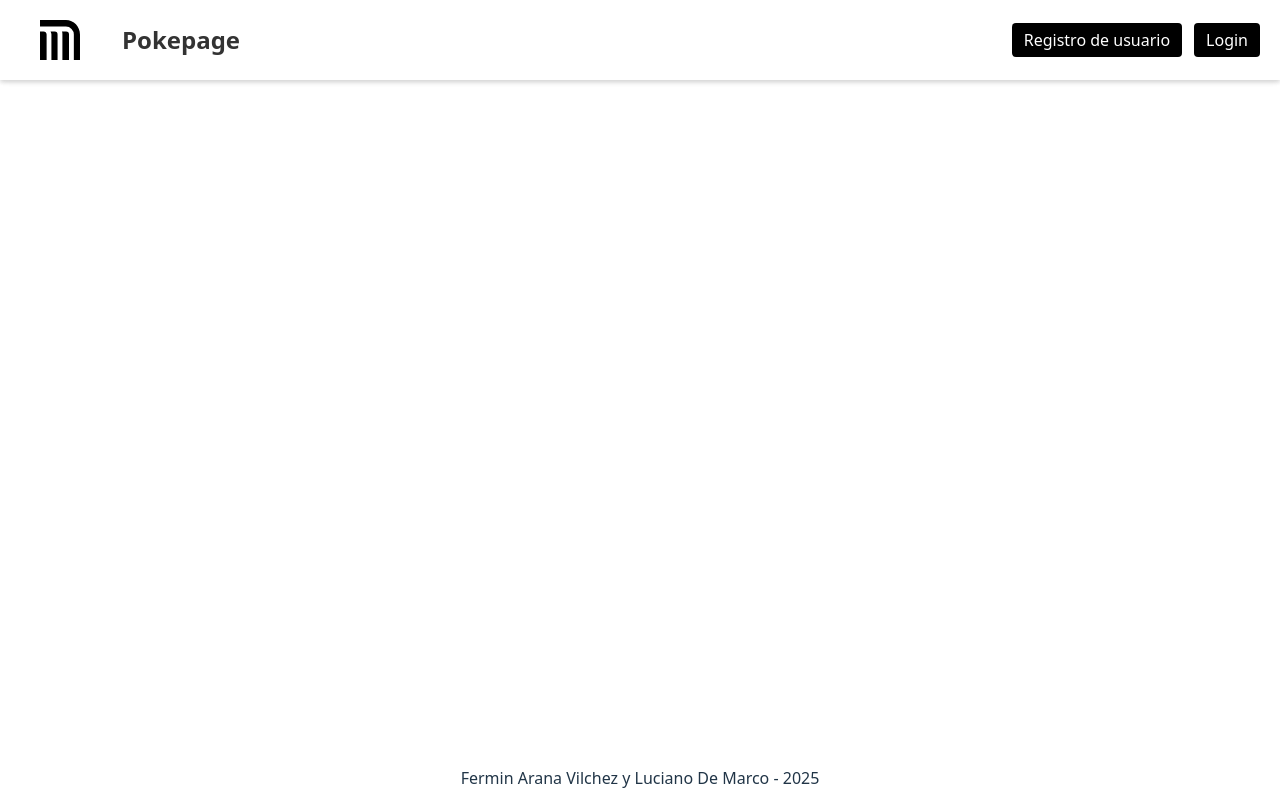
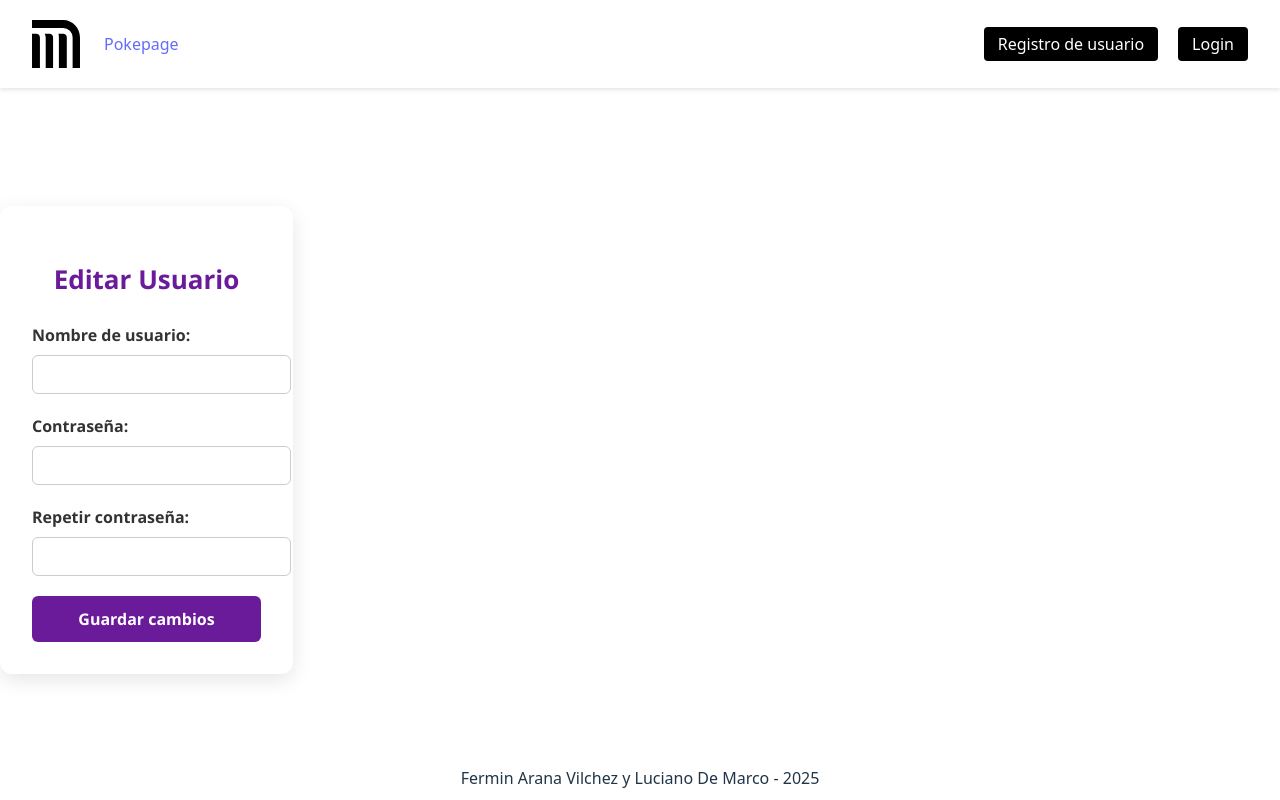
Before and after one commit to Fermin-Arana/proyectoPHP, a React (Vite) app in the folder mi-proyecto/: page /editar-usuario in a window 1280 px wide. Built offline with nearby package versions, Linux system fonts and the light colour scheme.

Commit message:
agregue el editar usuario y quedo facherisimo

```diff
--- a/mi-proyecto/src/App.css
+++ b/mi-proyecto/src/App.css
@@ -41,26 +41,11 @@
   color: #888;
 }
 
-.top-bar {
-  display: flex;
-  align-items: center;
-  padding: 10px 20px;
-  position: fixed;
-  top: 0;
-  left: 0;
-  right: 0;
-  background-color: white;
-  z-index: 1000;
+body {
+  margin: 0;
+  padding: 0;
 }
 
-.navbar {
-  display: flex;
-  gap: 20px;
+main {
+  margin-top: 80px;
 }
-
-.header {
-  display: flex;
-  align-items: center;
-  gap: 10px;
-  margin-left: auto; /* Esto empuja header a la derecha */
-}
--- a/mi-proyecto/src/App.jsx
+++ b/mi-proyecto/src/App.jsx
@@ -9,6 +9,8 @@ import { AuthProvider } from "./components/context/AuthContext.jsx";
 import Register from "./components/auth/Register.jsx";
 import Login from "./components/auth/Login.jsx";
 import Logout from "./components/auth/Logout.jsx";
+import EditUser from './components/auth/EditUser.jsx';
+
 
 export default function App() {
   return (
@@ -22,6 +24,7 @@ export default function App() {
           <Route path="/test-backend" element={<TestConnection />} />
           <Route path="/register" element={<Register />} />
           <Route path="/login" element={<Login />} />
+          <Route path="/editar-usuario" element={<EditUser />} />
           <Route path="/logout" element={<Logout />} />
         </Routes>
         <FooterComponent />
--- /dev/null
+++ b/mi-proyecto/src/assets/styles/EditUser.css
@@ -0,0 +1,80 @@
+.editar-usuario {
+  max-width: 450px;
+  margin: 120px auto 40px;
+  padding: 32px;
+  background-color: #fff;
+  border-radius: 12px;
+  box-shadow: 0 6px 20px rgba(0, 0, 0, 0.1);
+  font-family: 'Segoe UI', sans-serif;
+}
+
+.editar-usuario h2 {
+  text-align: center;
+  margin-bottom: 24px;
+  font-size: 26px;
+  color: #6a1b9a;
+}
+
+.editar-usuario form > div {
+  margin-bottom: 20px;
+}
+
+.editar-usuario label {
+  display: block;
+  font-weight: 600;
+  margin-bottom: 8px;
+  color: #333;
+}
+
+.editar-usuario input {
+  width: 100%;
+  padding: 10px 14px;
+  border: 1px solid #ccc;
+  border-radius: 6px;
+  font-size: 15px;
+  transition: border-color 0.3s ease, box-shadow 0.3s ease;
+}
+
+.editar-usuario input:focus {
+  border-color: #8e24aa;
+  box-shadow: 0 0 6px #ba68c8;
+  outline: none;
+}
+
+.editar-usuario button {
+  width: 100%;
+  padding: 12px;
+  background-color: #6a1b9a;
+  color: white;
+  border: none;
+  border-radius: 6px;
+  font-weight: 600;
+  font-size: 16px;
+  cursor: pointer;
+  transition: background 0.3s ease, transform 0.2s ease;
+}
+
+.editar-usuario button:hover {
+  background-color: #8e24aa;
+  transform: scale(1.02);
+}
+
+.errores {
+  margin-top: 16px;
+  background-color: #ffe6e6;
+  padding: 12px;
+  border: 1px solid #f44336;
+  border-radius: 6px;
+  color: #c62828;
+}
+
+.mensaje-exito {
+  margin-top: 16px;
+  background-color: #e8f5e9;
+  padding: 12px;
+  border: 1px solid #66bb6a;
+  border-radius: 6px;
+  color: #2e7d32;
+  text-align: center;
+  font-weight: 500;
+}
--- a/mi-proyecto/src/assets/styles/HeaderComponent.css
+++ b/mi-proyecto/src/assets/styles/HeaderComponent.css
@@ -1,25 +1,57 @@
+/* Header blanco con logo y botones */
 .header {
-  position:fixed;
-  display:flex;
-  align-items:center;
-  top:0;
-  gap:10px;
-  left:0;
-  padding:15px 20px;
-  width:100%;
-  background-color: white;
-  box-shadow: 0 2px 5px rgba(0, 0, 0, 0.1);
-  height: 20px;
+  position: fixed;
+  top: 0;
+  left: 0;
+  right: 0;
+  z-index: 1000;
+  display: flex;
+  justify-content: space-between;
+  align-items: center;
+  background: #fff;
+  padding: 20px 32px;      /* más espacio vertical y horizontal */
+  min-height: 80px;
+  box-sizing: border-box;
+  box-shadow: 0 2px 4px rgba(0, 0, 0, 0.1);
 }
 
-.logo{
-  margin-right: 10px;
-  width:40px;
-  height:40px;
-  padding: 15px 20px;
+.logo {
+  height: 48px;
+  margin-right: 12px;
 }
 
-.title{
-    color:blueviolet;
-    white-space: nowrap;
+.logo-container {
+  display: flex;
+  align-items: center;
+  gap: 12px;
 }
+
+.logo-text {
+  font-size: 24px;        /* tamaño de fuente más grande */
+  font-weight: bold;      /* texto en negrita */
+  color: #333;            /* color oscuro para contraste */
+}
+
+.header__buttons,
+.header__user-buttons {
+  display: flex;
+  align-items: center;
+  gap: 20px;
+}
+
+.header__user-buttons button,
+.header__buttons button {
+  background: #000000;
+  color: white;
+  border: none;
+  padding: 6px 14px;
+  border-radius: 4px;
+  cursor: pointer;
+  transition: background-color 0.3s ease, transform 0.2s ease;
+}
+
+.header__user-buttons button:hover,
+.header__buttons button:hover {
+  background: #8e24aa;
+  transform: scale(1.05); /* un pequeño zoom al pasar el mouse */
+}
--- a/mi-proyecto/src/assets/styles/NavBarComponent.css
+++ b/mi-proyecto/src/assets/styles/NavBarComponent.css
@@ -1,39 +1,3 @@
-/* Header blanco con logo y botones */
-.header {
-  display: flex;
-  justify-content: space-between;
-  align-items: center;
-  background: #fff;
-  padding: 20px 32px;      /* más espacio vertical y horizontal */
-  min-height: 80px;
-  box-sizing: border-box;
-  box-shadow: 0 2px 4px rgba(0, 0, 0, 0.1);
-}
-
-.logo {
-  height: 48px;
-  margin-right: 12px;
-}
-
-.logo-container {
-  display: flex;
-  align-items: center;
-  gap: 12px;
-}
-
-.logo-text {
-  font-size: 24px;        /* tamaño de fuente más grande */
-  font-weight: bold;      /* texto en negrita */
-  color: #333;            /* color oscuro para contraste */
-}
-
-.header__buttons,
-.header__user {
-  display: flex;
-  align-items: center;
-  gap: 12px;
-}
-
 .saludo-area {
   background-color: #33333300;
   padding: 24px;
@@ -47,18 +11,3 @@
   font-weight: 600;
   color: #f8f8f8;
 }
-
-.header__user button,
-.header__buttons button {
-  background: #000000;
-  color: white;
-  border: none;
-  padding: 6px 12px;
-  border-radius: 4px;
-  cursor: pointer;
-}
-
-.header__user button:hover,
-.header__buttons button:hover {
-  background: #8e24aa;
-}
--- a/mi-proyecto/src/components/General/HeaderComponent.jsx
+++ b/mi-proyecto/src/components/General/HeaderComponent.jsx
@@ -1,14 +1,37 @@
-import '../../assets/styles/HeaderComponent.css'
-import logogo from "../../assets/images/iconoPagina.svg";
-import { Link } from "react-router-dom";
+import '../../assets/styles/HeaderComponent.css';
+import { useNavigate } from 'react-router-dom';
+import { useAuth } from '../context/AuthContext';
+import { Link } from 'react-router-dom';
+import iconoPagina from '../../assets/images/iconoPagina.svg';
 
 const HeaderComponent = () => {
+  const { isAuthenticated, logout } = useAuth();
+  const navigate = useNavigate();
+
+  const handleLogout = () => {
+    logout();
+    navigate('/login', { replace: true });
+  };
+
   return (
     <div className="header">
-      <Link to="/">
-        <img src={logogo} alt="Logo" className="logo" />
+      <Link to="/" className="logo-container">
+        <img src={iconoPagina} alt="Logo" className="logo" />
+        <span className="title">Pokepage</span>
       </Link>
-      <span className="title">Pokepage</span>
+
+      {!isAuthenticated ? (
+        <div className="header__buttons">
+          <button onClick={() => navigate('/register')}>Registro de usuario</button>
+          <button onClick={() => navigate('/login')}>Login</button>
+        </div>
+      ) : (
+        <div className="header__user-buttons">
+          <button onClick={() => navigate('/mazos')}>Mis mazos</button>
+          <button onClick={() => navigate('/editar-usuario')}>Editar usuario</button>
+          <button onClick={handleLogout}>Logout</button>
+        </div>
+      )}
     </div>
   );
 };
--- a/mi-proyecto/src/components/General/NavBarComponent.jsx
+++ b/mi-proyecto/src/components/General/NavBarComponent.jsx
@@ -1,48 +1,32 @@
-import { useNavigate } from 'react-router-dom';
+import { useEffect, useState } from 'react';
+import { useLocation } from 'react-router-dom';
 import { useAuth } from '../context/AuthContext';
 import '../../assets/styles/NavBarComponent.css';
-import iconoPagina from '../../assets/images/iconoPagina.svg';
 
 const NavBarComponent = () => {
-  const { loading, isAuthenticated, user, logout } = useAuth();
-  const navigate = useNavigate();
+  const { isAuthenticated, user } = useAuth();
+  const location = useLocation();
+  const [mostrarSaludo, setMostrarSaludo] = useState(false);
 
-  if (loading) return null;
+  useEffect(() => {
+    if (isAuthenticated) {
+      setMostrarSaludo(true);
+    }
+  }, [isAuthenticated]);
 
-  const handleLogout = () => {
-    logout();
-    navigate('/login', { replace: true });
-  };
+  useEffect(() => {
+    if (location.pathname !== '/home') {
+      setMostrarSaludo(false);
+    }
+  }, [location]);
 
   return (
     <>
-      {/* Header blanco con logo y botones de login/registro */}
-      <header className="header">
-      <div className="logo-container">
-        <img src={iconoPagina} alt="Pokepage" className="logo" />
-        <span className="logo-text">Pokepage</span>
-      </div>
-
-      {isAuthenticated ? (
-        <div className="header__user">
-          <button onClick={() => navigate('/mazos')}>Mis mazos</button>
-          <button onClick={() => navigate('/editar-usuario')}>Editar usuario</button>
-          <button onClick={handleLogout}>Logout</button>
-        </div>
-      ) : (
-        <div className="header__buttons">
-          <button onClick={() => navigate('/register')}>Registro de usuario</button>
-          <button onClick={() => navigate('/login')}>Login</button>
-        </div>
+      {isAuthenticated && mostrarSaludo && (
+        <section className="saludo-area">
+          <span className="navbar__greeting">Hola {user?.usuario}!!!</span>
+        </section>
       )}
-    </header>
-
-    {isAuthenticated && (
-    <section className="saludo-area">
-      <span className="navbar__greeting">Hola {user?.usuario}!!</span>
-    </section>
-  )}
-
     </>
   );
 };
--- /dev/null
+++ b/mi-proyecto/src/components/auth/EditUser.jsx
@@ -0,0 +1,107 @@
+import { useState } from 'react';
+import { editarUsuario } from '../../services/apiAuth/apiEditarUsuario';
+import { useAuth } from '../context/AuthContext';
+import '../../assets/styles/EditUser.css';
+
+const EditUser = () => {
+  const { user } = useAuth();
+  const [nombre, setNombre] = useState(user?.nombre || '');
+  const [password, setPassword] = useState('');
+  const [repeatPassword, setRepeatPassword] = useState('');
+  const [errores, setErrores] = useState([]);
+  const [mensaje, setMensaje] = useState('');
+
+  const validar = () => {
+    const erroresDetectados = [];
+
+    if (!nombre.trim()) {
+      erroresDetectados.push("El nombre no puede estar vacío.");
+    } else if (nombre.length > 30) {
+      erroresDetectados.push("El nombre no puede tener más de 30 caracteres.");
+    }
+
+    const passwordRegex = /^(?=.*[a-z])(?=.*[A-Z])(?=.*\d)(?=.*[\W_]).{8,}$/;
+    if (!passwordRegex.test(password)) {
+      erroresDetectados.push("La contraseña debe tener al menos 8 caracteres, mayúsculas, minúsculas, números y símbolos.");
+    }
+
+    if (password !== repeatPassword) {
+      erroresDetectados.push("Las contraseñas no coinciden.");
+    }
+
+    return erroresDetectados;
+  };
+
+  const handleSubmit = async (e) => {
+    e.preventDefault();
+    const erroresValidados = validar();
+
+    if (erroresValidados.length > 0) {
+      setErrores(erroresValidados);
+      setMensaje('');
+      return;
+    }
+
+    try {
+      const resultado = await editarUsuario(user.id, nombre, password);
+      setMensaje(resultado.message);
+      setErrores([]);
+    } catch (error) {
+      setErrores(["Ocurrió un error al actualizar el usuario."]);
+      setMensaje('');
+    }
+  };
+
+  return (
+    <div className="editar-usuario">
+      <h2>Editar Usuario</h2>
+
+      <form onSubmit={handleSubmit}>
+        <div>
+          <label>Nombre de usuario:</label>
+          <input
+            type="text"
+            value={nombre}
+            onChange={(e) => setNombre(e.target.value)}
+          />
+        </div>
+
+        <div>
+          <label>Contraseña:</label>
+          <input
+            type="password"
+            value={password}
+            onChange={(e) => setPassword(e.target.value)}
+          />
+        </div>
+
+        <div>
+          <label>Repetir contraseña:</label>
+          <input
+            type="password"
+            value={repeatPassword}
+            onChange={(e) => setRepeatPassword(e.target.value)}
+          />
+        </div>
+
+        <button type="submit">Guardar cambios</button>
+      </form>
+
+      {/* Mostrar errores */}
+      {errores.length > 0 && (
+        <div className="errores">
+          <ul>
+            {errores.map((error, idx) => (
+              <li key={idx}>{error}</li>
+            ))}
+          </ul>
+        </div>
+      )}
+
+      {/* Mensaje de éxito */}
+      {mensaje && <p className="mensaje-exito">{mensaje}</p>}
+    </div>
+  );
+};
+
+export default EditUser;
--- /dev/null
+++ b/mi-proyecto/src/services/apiAuth/apiEditarUsuario.js
@@ -0,0 +1,20 @@
+import api from '../api.js';
+
+export const editarUsuario = async (id, nombre, password) => {
+  try {
+    const token = localStorage.getItem('token'); // Token automático
+
+    const response = await api.put(`/usuarios/${id}`, {
+      nombre,
+      password,
+    }, {
+      headers: {
+        Authorization: `Bearer ${token}`,
+      },
+    });
+
+    return response.data;
+  } catch (error) {
+    throw error;
+  }
+};
```
